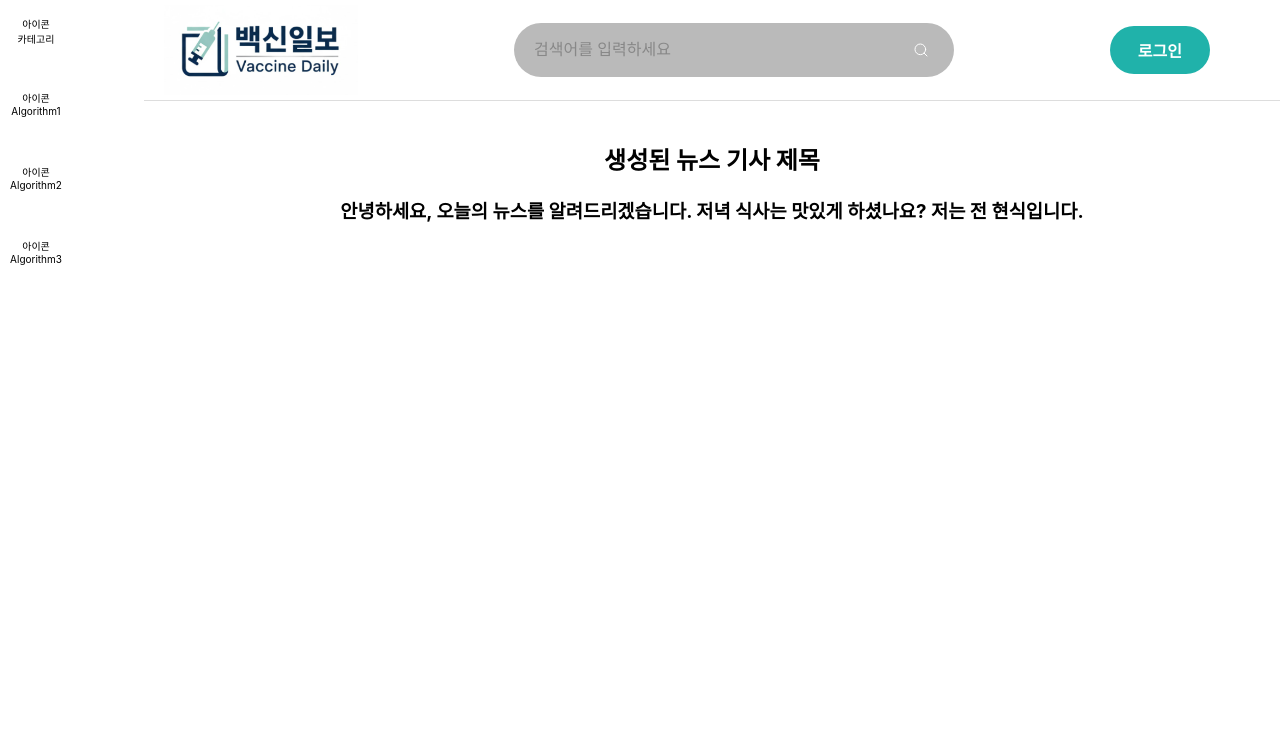
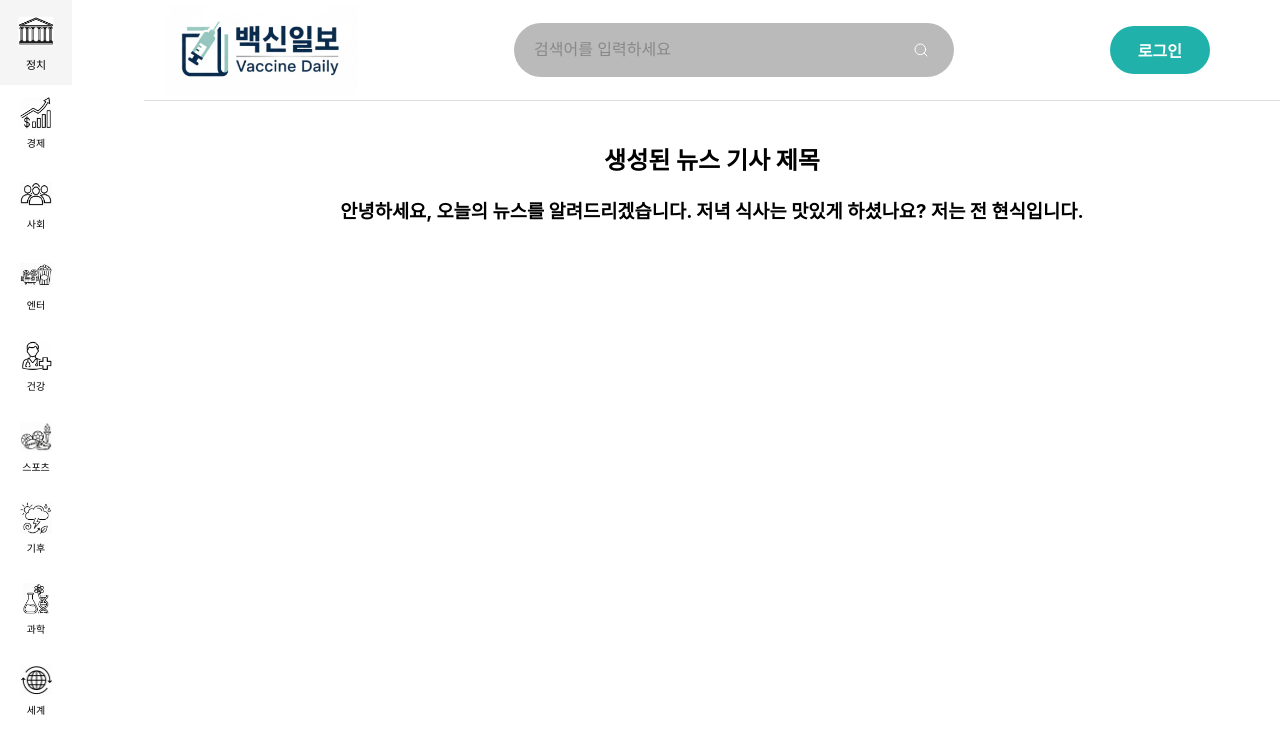
Before and after one commit to JunePark2018/VaccineDailyReport, a React (Create React App) app in the folder frontend/: page /article in a window 1280 px wide. Shown: the top 754 px of the page. Built offline with nearby package versions, Linux system fonts and the light colour scheme.

Commit message:
major modifications to the left side bar

```diff
--- a/frontend/src/components/LeftSideBar.css
+++ b/frontend/src/components/LeftSideBar.css
@@ -1,93 +1,53 @@
-/* --- Sidebar Main Containers --- */
-
-.LeftSideBar .left_sidebar_category,
-.LeftSideBar .left_sidebar_Algorithm_top_01,
-.LeftSideBar .left_sidebar_Algorithm_top_02,
-.LeftSideBar .left_sidebar_Algorithm_top_03 {
-    display: inline-block;
-    width: 64px;
-    height: 74px;
-}
-
-/* --- Navigation Button Boxes --- */
-
-.LeftSideBar .left_sidebar_category_box,
-.LeftSideBar .left_sidebar_Algorithm_box_01,
-.LeftSideBar .left_sidebar_Algorithm_box_02,
-.LeftSideBar .left_sidebar_Algorithm_box_03 {
-    padding: 16px 0 14px;
+/* Container for each category unit */
+.LeftSideBar .sidebar_icon_item {
+    width: 100%;
+    padding: 16px 0 12px;
     display: flex;
     flex-direction: column;
     align-items: center;
+    justify-content: center;
     cursor: pointer;
-    transition: transform 0.3s ease;
+    transition: transform 0.2s ease, background-color 0.2s ease;
 }
 
-/* Hover effect for the icons on the far left bar */
-.LeftSideBar .left_sidebar_category_box:hover,
-.LeftSideBar .left_sidebar_Algorithm_box_01:hover,
-.LeftSideBar .left_sidebar_Algorithm_box_02:hover,
-.LeftSideBar .left_sidebar_Algorithm_box_03:hover {
-    transform: scale(1.15);
-    transform-origin: center;
+/* Hover effect */
+.LeftSideBar .sidebar_icon_item:hover {
+    transform: scale(1.1);
+    background-color: rgba(0, 0, 0, 0.04);
 }
 
-/* --- Category Sliding Panel --- */
-
-.LeftSideBar .category_panel {
-    position: fixed;
-    top: 0;
-    left: 72px; /* Positioned right next to the 72px sidebar */
-    width: 200px;
-    height: 100vh;
-    background-color: white;
-    box-shadow: 2px 0 5px rgba(0,0,0,0.1);
-    z-index: 999;
-
-    /* Animation logic */
-    transform: translateX(-100%);
-    visibility: hidden;
-    transition: transform 0.3s ease, visibility 0.3s;
+/* Keeps all icons in a uniform 32x32 container */
+.LeftSideBar .icon_wrapper {
+    width: 32px;
+    height: 32px;
+    margin-bottom: 6px;
+    display: flex;
+    justify-content: center;
+    align-items: center;
 }
 
-.LeftSideBar .category_panel.open {
-    transform: translateX(0);
-    visibility: visible;
+/* Forces the high-res images to fit the container */
+.LeftSideBar .category_main_icon {
+    width: 100%;
+    height: 100%;
+    object-fit: contain;
 }
 
-.LeftSideBar .category_panel h3 {
-    padding: 25px 20px 10px;
-    margin: 0;
-    border-bottom: 1px solid #eee;
-    font-size: 1.1rem;
+/* Text label styling */
+.LeftSideBar .sidebar_icon_item span {
+    font-size: 10px;
+    font-weight: 500;
+    text-align: center;
+    word-break: keep-all; /* Keeps Korean words from breaking line-by-line */
 }
 
-/* --- List Items & Icons --- */
-
-.LeftSideBar .category_panel ul {
-    list-style: none;
-    padding: 10px 0; /* Remove horizontal padding so hover background stretches full width */
-    margin: 0;
+/* Scrollbar Styling (Hidden for cleaner UI) */
+.LeftSideBar .category_buttons::-webkit-scrollbar {
+    width: 0px;
+    display: none;
 }
 
-.LeftSideBar .category_panel li {
-    padding: 12px 20px;
-    cursor: pointer;
-    display: flex;         /* Icons and text on same line */
-    align-items: center;   /* Vertical alignment */
-    gap: 15px;            /* Space between image and text */
-    transition: background-color 0.2s ease;
+.LeftSideBar .category_buttons {
+    -ms-overflow-style: none;  /* IE and Edge */
+    scrollbar-width: none;  /* Firefox */
 }
-
-.LeftSideBar .category_panel li:hover {
-    background-color: #f5f5f5; /* Light grey highlight */
-    font-weight: bold;
-}
-
-/* IMPORTANT: This fixes the image sizes */
-.LeftSideBar .category_icon_img {
-    width: 24px;          /* Small uniform size */
-    height: 24px;
-    object-fit: contain;  /* Keeps icons from stretching */
-    display: block;
-}
--- a/frontend/src/components/LeftSideBar.jsx
+++ b/frontend/src/components/LeftSideBar.jsx
@@ -1,7 +1,7 @@
-import { useNavigate } from 'react-router-dom'
-import { useState } from 'react';
-import './LeftSideBar.css'
+import { useNavigate } from 'react-router-dom';
+import './LeftSideBar.css';
 
+// Import all category icons
 import governmentIcon from './leftsidebaricon/government.png';
 import economicsIcon from './leftsidebaricon/economics.png';
 import societyIcon from './leftsidebaricon/society.png';
@@ -11,16 +11,14 @@ import sportsIcon from './leftsidebaricon/sports.png';
 import weatherIcon from './leftsidebaricon/weather.png';
 import scienceIcon from './leftsidebaricon/science.png';
 import worldIcon from './leftsidebaricon/world.png';
+
 /**
-
-왼쪽 사이드바 컴포넌트 입니다.
-darkmode: 다크모드 배경색 ( 기본값: #ffffffff)
-textColor: 아이콘 하단 글자색. 기본값: black
-textSize: 아이콘 하단 글자 크기. 문자열로 주세요. (예: "15px") 기본값: 10px
-onClick: 아이콘 클릭 시 실행될 함수 부모 컴포넌트에서 navigate 변수 설정 / ex) const nav = useNavigate();
-className: 추가로 적용할 CSS 클래스명
-width: 사이드바 너비(px). 문자열. 기본값: 72px
-*/
+ * LeftSideBar Component
+ * darkmode: Background color (default: #ffffffff)
+ * textColor: Text color (default: black)
+ * textSize: Font size (default: 10px)
+ * width: Sidebar width (default: 72px)
+ */
 export default function LeftSideBar({
     darkmode = "#ffffffff",
     textColor = "black",
@@ -28,21 +26,8 @@ export default function LeftSideBar({
     width = "72px"
 }) {
     const nav = useNavigate();
-    const [showCategoryPanel, setShowCategoryPanel] = useState(false);
-    let closeTimer = null;
 
-    const handleMouseLeave = () => {
-        closeTimer = setTimeout(() => {
-            setShowCategoryPanel(false);
-        }, 300);
-    };
-
-    const handleMouseEnter = () => {
-        if (closeTimer) {
-            clearTimeout(closeTimer);
-        }
-    };
-
+    // Data array for categories
     const categories = [
         { id: 'sub1', label: '정치', icon: governmentIcon },
         { id: 'sub2', label: '경제', icon: economicsIcon },
@@ -57,17 +42,9 @@ export default function LeftSideBar({
 
     return (
         <div className="LeftSideBar" style={{ display: "flex" }}>
-            {/* 사이드바 */}
-            <div className='left_sidebar_area'
-                style={{
-                    top: 0,
-                    left: 0,
-                    width: width,
-                    height: "100vh",
-                    visibility: "false"
-                }}
-            >
-            </div>
+            {/* Layout spacer to prevent main content from hiding behind the fixed sidebar */}
+            <div className='left_sidebar_area' style={{ width: width, height: "100vh" }}></div>
+
             <div className="category_buttons"
                 style={{
                     position: "fixed",
@@ -80,67 +57,28 @@ export default function LeftSideBar({
                     height: "100vh",
                     display: "flex",
                     flexDirection: "column",
-                    zIndex: 1000
+                    zIndex: 1000,
+                    overflowY: "auto",
+                    overflowX: "hidden"
                 }}
             >
-                <div className="left_sidebar_01">
-                    <div className="left_sidebar_category">
-                        <div
-                            className="left_sidebar_category_box"
-                            onClick={() => setShowCategoryPanel(!showCategoryPanel)}
-                        >
-                            <div className="left_sidebar_category_icon">아이콘</div>
-                            <span>카테고리</span>
-                        </div>
-                    </div>
-                    <div className="left_sidebar_Algorithm_top_01">
-                        <div
-                            className="left_sidebar_Algorithm_box_01"
-                            onClick={() => nav('/Algorithm1')}>
-                            <div className="left_sidebar_Algorithm_icon_01">아이콘</div>
-                            <div>Algorithm1</div>
-                        </div>
-                    </div>
-                    <div className="left_sidebar_Algorithm_top_02">
-                        <div
-                            className="left_sidebar_Algorithm_box_02"
-                            onClick={() => nav('/Algorithm2')}
-                        >
-                            <div className="left_sidebar_Algorithm_icon_02">아이콘</div>
-                            <div>Algorithm2</div>
-                        </div>
-                    </div>
-                    <div className="left_sidebar_Algorithm_top_03">
-                        <div
-                            className="left_sidebar_Algorithm_box_03"
-                            onClick={() => nav('/Algorithm3')}
-                        >
-                            <div className="left_sidebar_Algorithm_icon_03">아이콘</div>
-                            <div>Algorithm3</div>
-                        </div>
-                    </div>
-                </div>
-            </div>
-
-            {/*카테고리 패널*/}
-            <div
-                className={`category_panel ${showCategoryPanel ? 'open' : ''}`}
-                onMouseEnter={handleMouseEnter}
-                onMouseLeave={handleMouseLeave}>
-                <h3>카테고리</h3>
-                <ul>
-                    {categories.map((item) => (
-                        <li key={item.id} onClick={() => nav(`/${item.id}`)}>
+                {categories.map((item) => (
+                    <div
+                        key={item.id}
+                        className="sidebar_icon_item"
+                        onClick={() => nav(`/${item.id}`)}
+                    >
+                        <div className="icon_wrapper">
                             <img
                                 src={item.icon}
                                 alt={item.label}
-                                className="category_icon_img"
+                                className="category_main_icon"
                             />
-                            {item.label}
-                        </li>
-                    ))}
-                </ul>
+                        </div>
+                        <span>{item.label}</span>
+                    </div>
+                ))}
             </div>
         </div>
-    )
-};
+    );
+}
```
